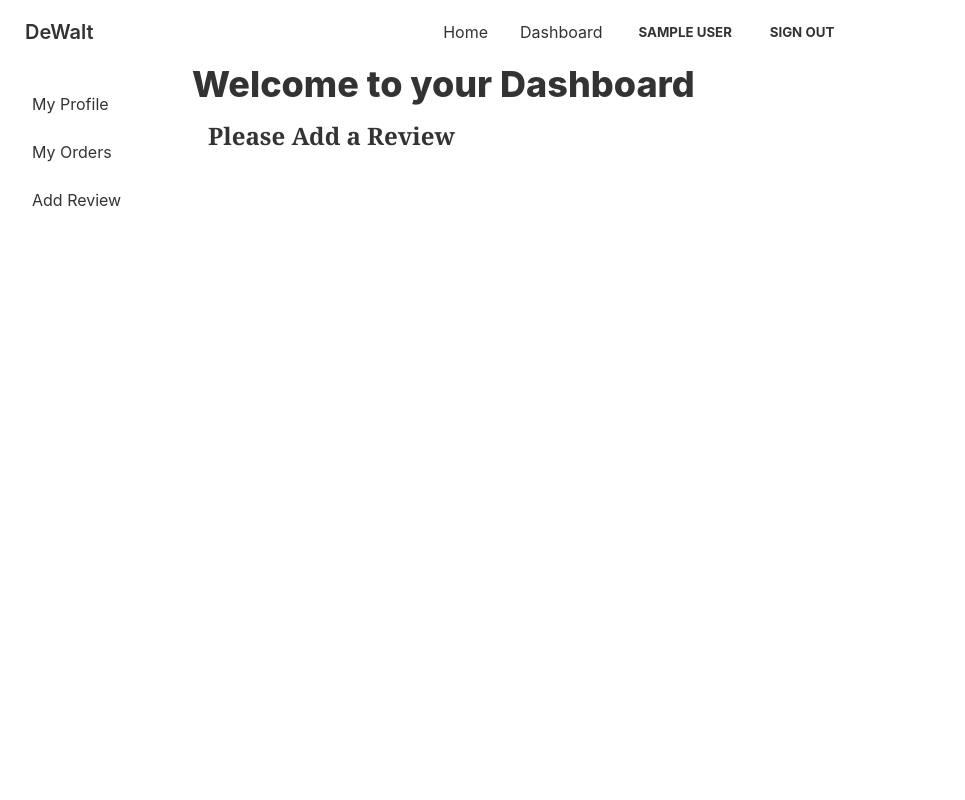
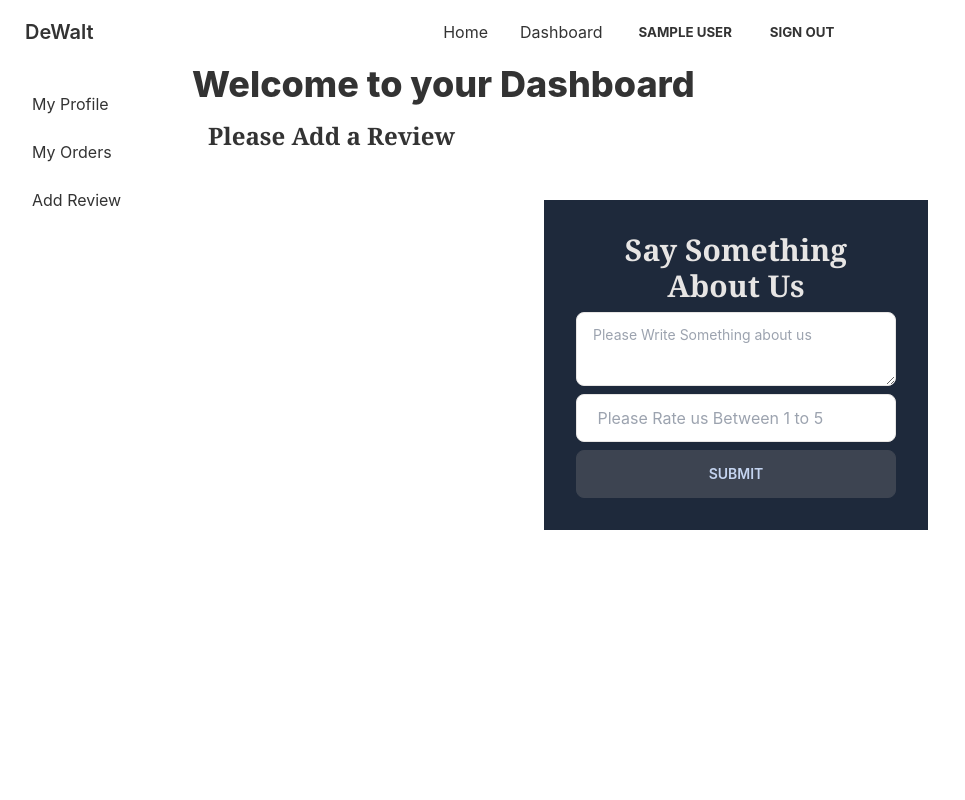
Before and after one commit to iamshs/de-walt-website, a React (Create React App) app: page /dashboard/review in a window 1280 px wide. Shown: the top 800 px of the page, without its empty margins (0-965 px from the left). Built offline with nearby package versions, Linux system fonts and the light colour scheme; no server answers; sample sign-in values are in the browser's storage.

Commit message:
adding review and showing in ui

```diff
--- a/src/Pages/Dashboard/AddReview.js
+++ b/src/Pages/Dashboard/AddReview.js
@@ -1,9 +1,60 @@
 import React from 'react';
 
 const AddReview = () => {
+
+ const handleReview = e =>{
+     e.preventDefault()
+     const reviews = {
+         review: e.target.review.value,
+         ratings:e.target.ratings.value
+     }
+     fetch('http://localhost:5000/review',{
+         method:'POST',
+         headers:{
+             'content-type':'application/json'
+         },
+         body:JSON.stringify(reviews)
+     })
+     .then(res=>res.json())
+     .then(data=>{
+         console.log(data)
+         e.target.reset()
+     })
+ }
+
+
     return (
         <div>
             <h2 className='text-2xl font-bold font-serif  p-4'>Please Add a Review</h2>
+
+            <div className="card  bg-base-100  flex justify-center items-center ">
+        <div className="card-body mt-8  bg-slate-800">
+          <h2 className="card-title text-center text-3xl font-serif text-success font-extrabold  w-full max-w-xs">Say Something About Us</h2>
+         <form onSubmit={handleReview} className='form-control'>
+
+         <textarea className="textarea textarea-success" name='review' required placeholder="Please Write Something about us ">
+
+         </textarea>
+
+              <input
+                type="text"
+                name="ratings"
+                required
+                placeholder=" Please Rate us Between 1 to 5"
+                className="input input-bordered my-2 input-success w-full max-w-xs"
+              />
+
+
+
+
+          <input
+              className="btn  w-full max-w-xs "
+              type="Submit"
+              value={"SUBMIT"}
+            />
+         </form>
+          </div>
+        </div>
         </div>
     );
 };
--- a/src/Pages/Home/Review.js
+++ b/src/Pages/Home/Review.js
@@ -4,7 +4,7 @@ import {AiFillStar} from "react-icons/ai"
 const Review = (props) => {
   const { review, ratings } = props.review;
   return (
-    <div className="card w-96 bg-stone-100 text-neutral">
+    <div className="card lg:max-w-xs mx-2 bg-stone-100 text-neutral">
   <div className="card-body">
 
     <p className="font-semibold ">"{review}"</p>
--- a/src/Pages/Home/Reviews.js
+++ b/src/Pages/Home/Reviews.js
@@ -9,14 +9,15 @@ const Reviews = () => {
         .then(data=>{
             setReviews(data)
         })
+
     },[])
     return (
         <div>
            <h2 className='text-4xl font-extrabold text-center my-10'>What Our Customer Says_</h2>
-           <div className='grid grid-cols-1 lg:grid-cols-3 my-10 gap-4'>
+           <div className='grid grid-cols-1 lg:grid-cols-4 my-10 gap-4'>
 
             {
-                reviews.slice(0,3).map(review=><Review key={review._id} review={review} ></Review>)
+                reviews.map(review=><Review key={review._id} review={review} ></Review>)
             }
 
            </div>
--- a/src/Pages/Home/Summary.js
+++ b/src/Pages/Home/Summary.js
@@ -13,7 +13,7 @@ const Summary = () => {
       <p className="text-2xl text-center text-primary mb-10">
         TRY TO UNDERSTAND USER EXPECTATION
       </p>
-      <div className="grid grid-cols-1 lg:grid-cols-5 gap-4 my-10 lg:pl-20 pl-10 py-10">
+      <div className="grid grid-cols-2 lg:grid-cols-5 gap-4 my-10 lg:pl-20 pl-10 py-10">
         <div className="w-64">
           <AiFillFlag  size={60}  />
           <h2 className="text-3xl text-primary font-bold">70</h2>
```
